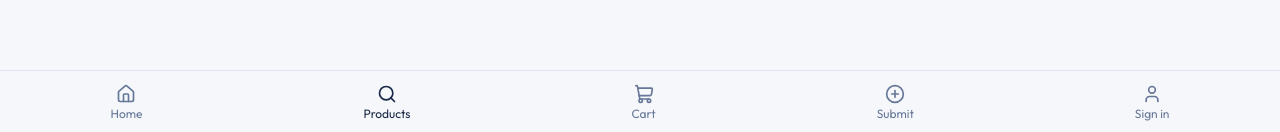
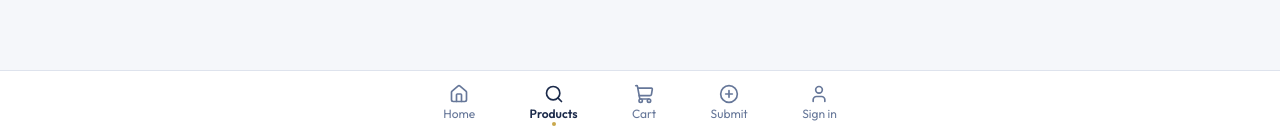
Before and after one commit to ahkow35/sgjb-app, a Next.js app: page /products in a window 1280 px wide. Shown: the part 665-797 px from the top of the page. Built offline with nearby package versions, Linux system fonts and the light colour scheme; no server answers; the database is empty.

Commit message:
style: gold dot active indicator, cart item count badge on nav

```diff
--- a/components/BottomNav.tsx
+++ b/components/BottomNav.tsx
@@ -4,6 +4,7 @@ import Link from 'next/link'
 import { usePathname } from 'next/navigation'
 import { Home, ShoppingCart, Search, PlusCircle, User } from 'lucide-react'
 import { useSession } from 'next-auth/react'
+import { useCart } from '@/lib/cart-context'
 
 const BASE_ITEMS = [
   { href: '/', label: 'Home', icon: Home },
@@ -15,8 +16,10 @@ const BASE_ITEMS = [
 export function BottomNav() {
   const pathname = usePathname()
   const { data: session } = useSession()
+  const { items } = useCart()
+  const cartCount = items.reduce((sum, i) => sum + i.quantity, 0)
 
-  const items = [
+  const navItems = [
     ...BASE_ITEMS,
     {
       href: session ? '/profile' : '/auth',
@@ -26,22 +29,33 @@ export function BottomNav() {
   ]
 
   return (
-    <nav className="fixed bottom-0 left-0 right-0 z-50 border-t bg-background">
-      <div className="flex h-16 items-center justify-around">
-        {items.map(({ href, label, icon: Icon }) => {
+    <nav className="fixed bottom-0 left-0 right-0 z-50 border-t border-border bg-card">
+      <div className="flex h-16 items-center justify-around max-w-md mx-auto">
+        {navItems.map(({ href, label, icon: Icon }) => {
           const active =
             pathname === href ||
             (href === '/cart' && pathname === '/trip-roi')
+
           return (
             <Link
               key={href}
               href={href}
-              className={`flex flex-col items-center gap-0.5 px-3 py-2 text-xs ${
-                active ? 'text-primary' : 'text-muted-foreground'
+              className={`relative flex flex-col items-center gap-0.5 px-3 py-2 text-xs transition-colors ${
+                active ? 'text-navy font-semibold' : 'text-muted-foreground'
               }`}
             >
-              <Icon className="h-5 w-5" />
-              {label}
+              <div className="relative">
+                <Icon className="h-5 w-5" />
+                {href === '/cart' && cartCount > 0 && (
+                  <span className="absolute -top-1.5 -right-1.5 flex h-4 w-4 items-center justify-center rounded-full bg-destructive text-white text-[9px] font-bold">
+                    {cartCount > 9 ? '9+' : cartCount}
+                  </span>
+                )}
+              </div>
+              {active && (
+                <span className="absolute bottom-1 h-1 w-1 rounded-full bg-gold" />
+              )}
+              <span>{label}</span>
             </Link>
           )
         })}
```
